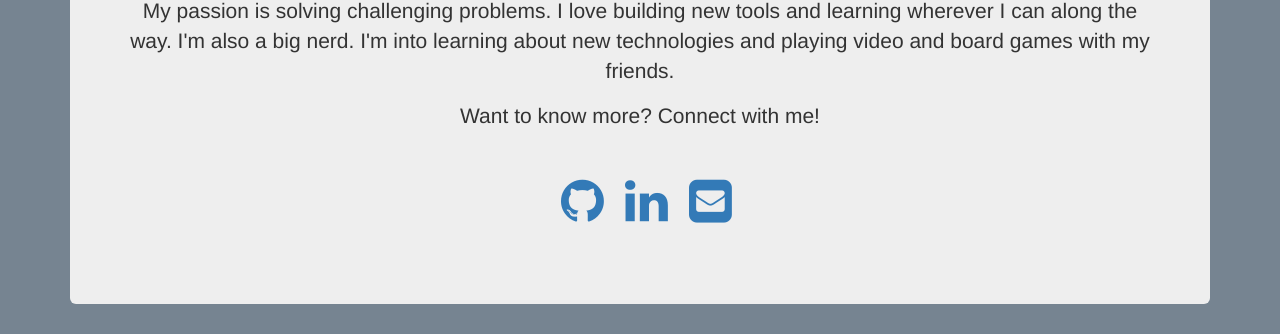
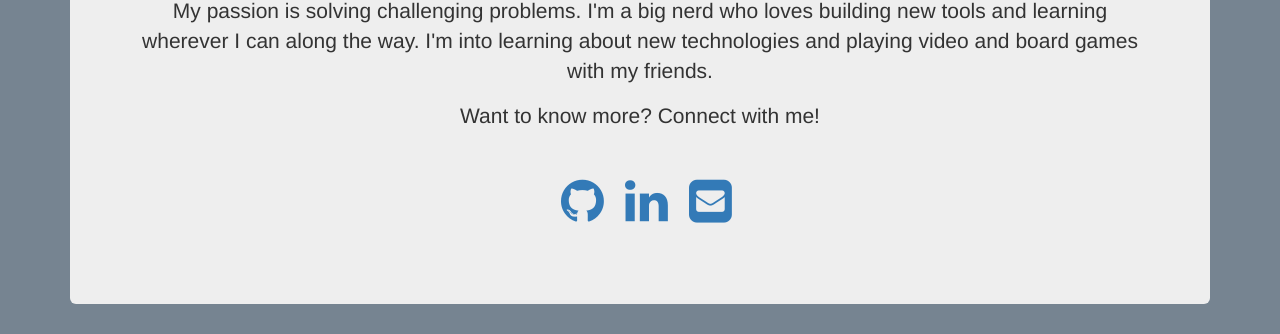
Before and after one commit to chasewhitney/aboutme, a plain HTML site: page index.html in a window 1280 px wide. Shown: the part 468-802 px from the top of the page. Drawn offline with Linux system fonts and the light colour scheme.

Commit message:
wording changes

```diff
--- a/index.html
+++ b/index.html
@@ -16,7 +16,7 @@
           <img src="chase.jpg" alt="Chase Whitney photo">
 
           <h2>Chase Whitney // Software Engineer</h2>
-          <p>My passion is solving challenging problems. I love building new tools and learning wherever I can along the way. I'm also a big nerd. I'm into learning about new technologies and playing video and board games with my friends.</p>
+          <p>My passion is solving challenging problems. I'm a big nerd who loves building new tools and learning wherever I can along the way. I'm into learning about new technologies and playing video and board games with my friends.</p>
           <p>Want to know more? Connect with me!</p>
           <div class="icons">
             <a href="https://github.com/chasewhitney" class="fa fa-github"></a>
```
